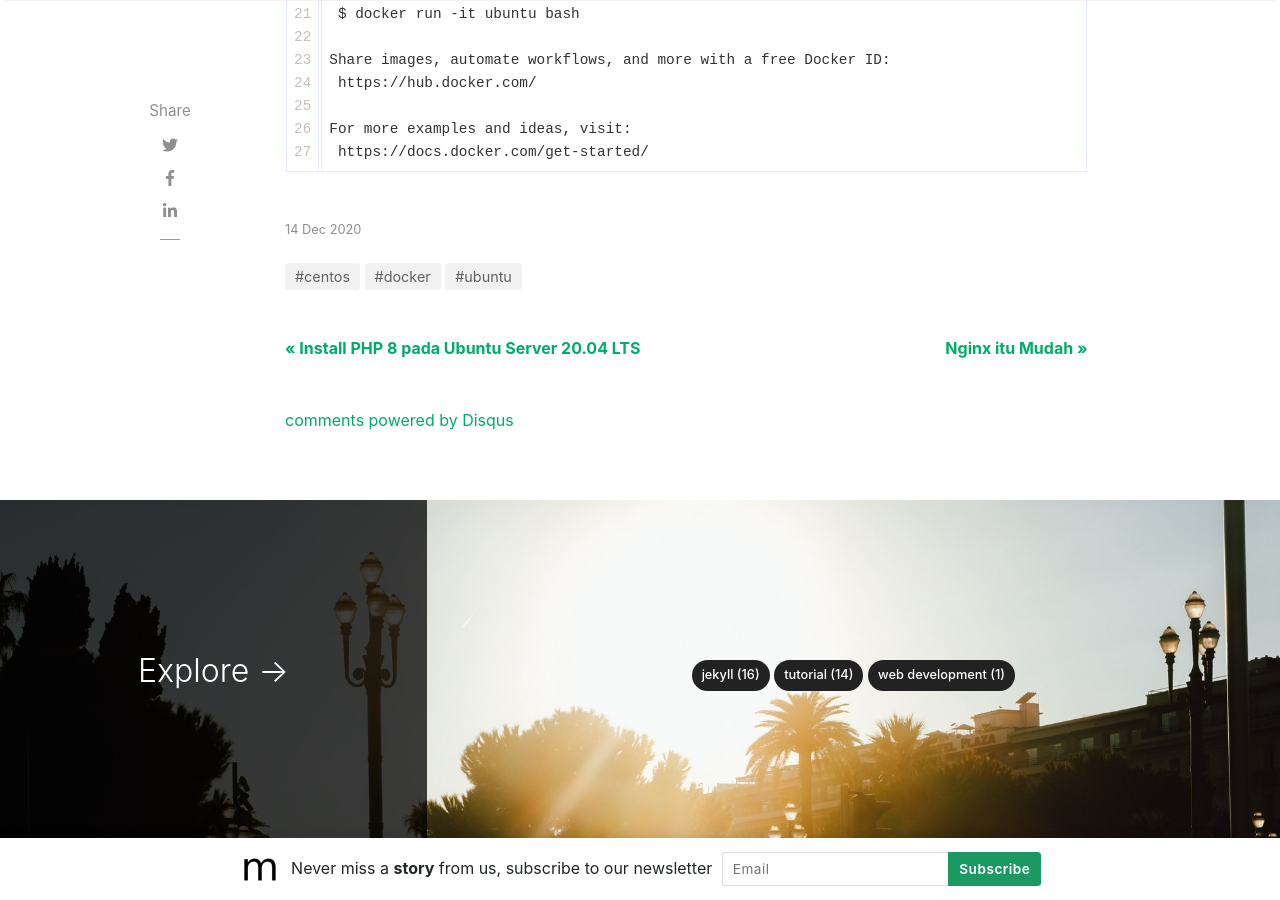
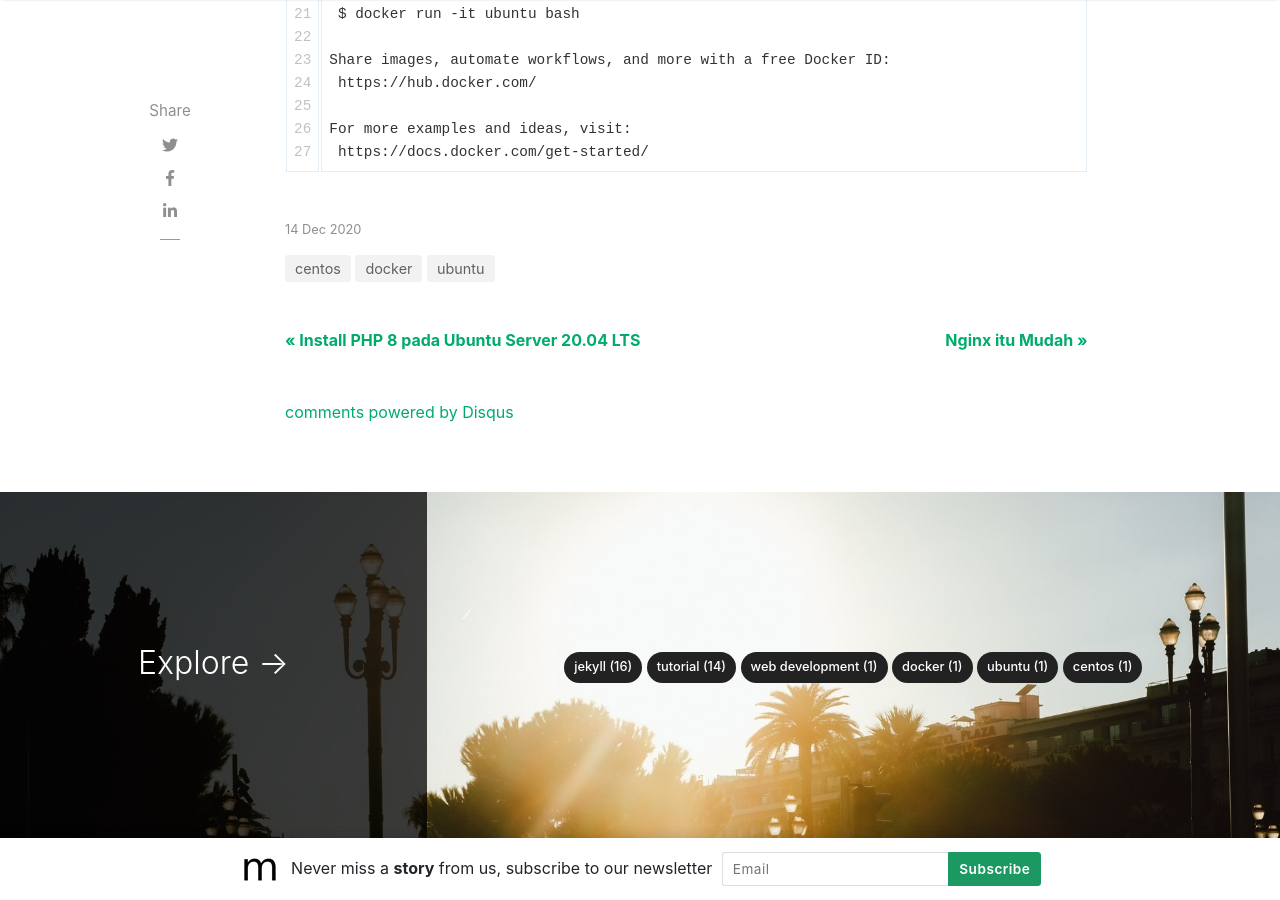
Before and after one commit to hiblinux/belajar-linux-id, a Jekyll site: the page built from _posts/2020-12-14-docker-installasi-docker-pada-linux.markdown, in a window 1280 px wide and 900 px high, scrolled down 4849 px. Built offline with Jekyll 4.4.1, drawn with Linux system fonts in a browser that asks for light colours; nearby versions of some CDN libraries; comment, search, counter and statistics services are not loaded; some of the changed lines change nothing that is shown.

Commit message:
edit catagery

```diff
--- a/_posts/2020-12-14-docker-installasi-docker-pada-linux.markdown
+++ b/_posts/2020-12-14-docker-installasi-docker-pada-linux.markdown
@@ -3,10 +3,10 @@ layout: post
 title: 'Docker: Cara Instalasi Docker Pada Linux'
 featured: true
 date: '2020-12-14 15:21:36'
-tags:
-- docker
-- ubuntu
-- centos
+categories:
+  - docker
+  - ubuntu
+  - centos
 ---
 
 Pada kali ini Belajar Linux ID ingin berbagi tutorial tentang cara Cara Instalasi Docker Pada Linux (Ubuntu, CentOS, Debian).
```
